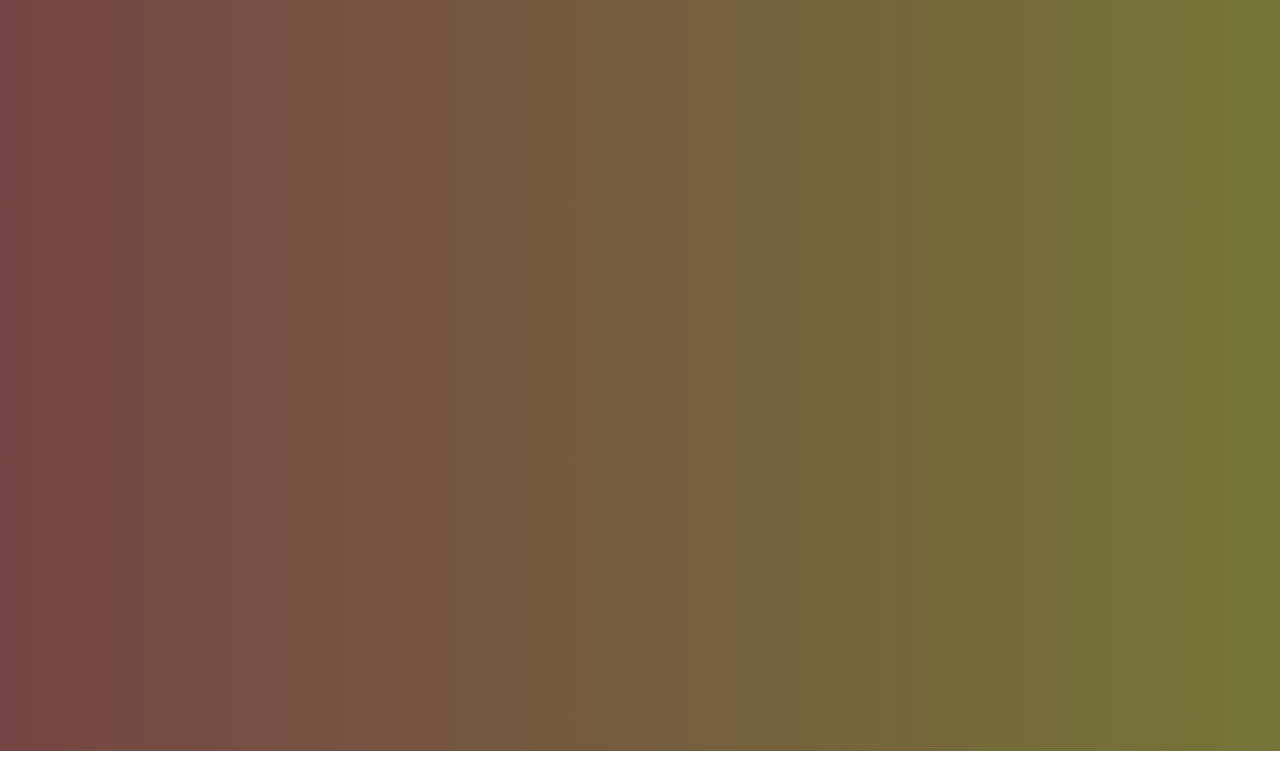
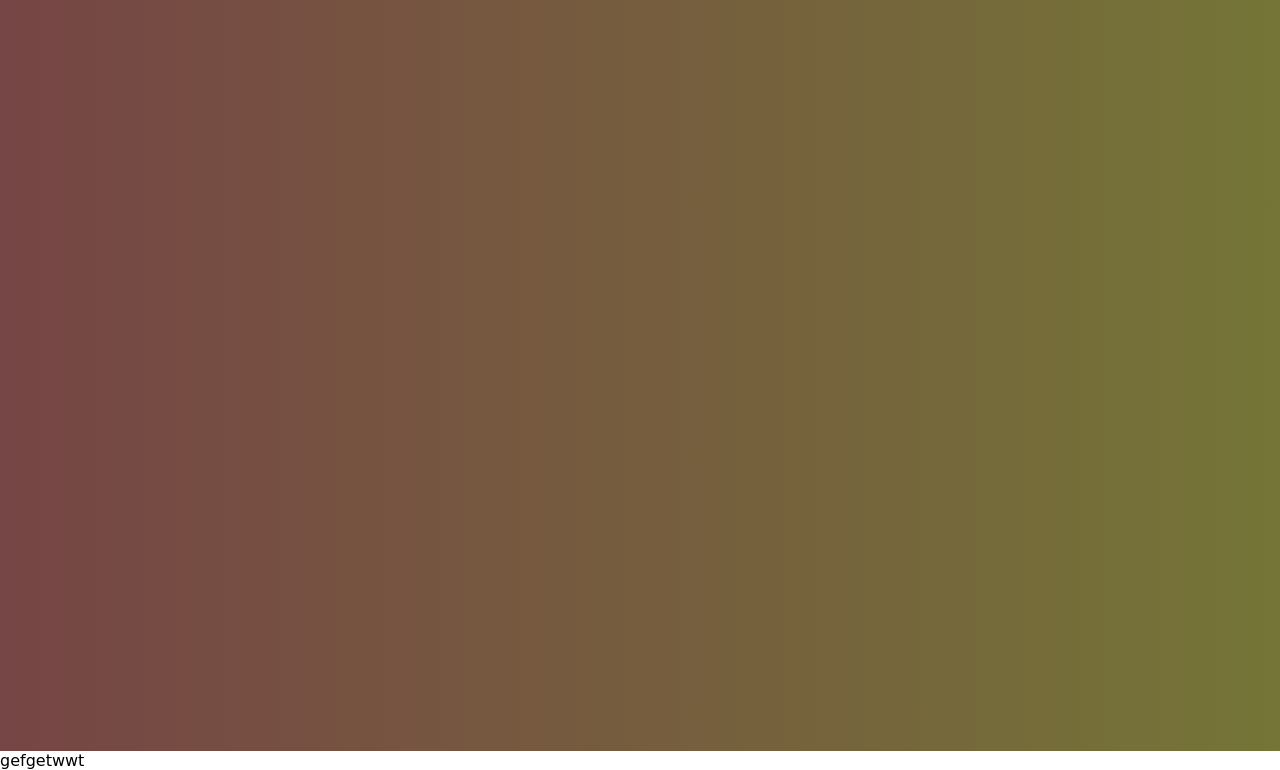
Before and after one commit to haanzo0431/lesson, a plain HTML site: page index.html in a window 1280 px wide. Shown: the part 49-819 px from the top of the page. Drawn offline with Linux system fonts and the light colour scheme.

Commit message:
main start

```diff
--- a/index.html
+++ b/index.html
@@ -26,6 +26,11 @@
             </div>
         </nav>
     </header>
+    <main>
+        <section>
+            gefgetwwt
+        </section>
+    </main>
 </body>
 
 </html>
```
